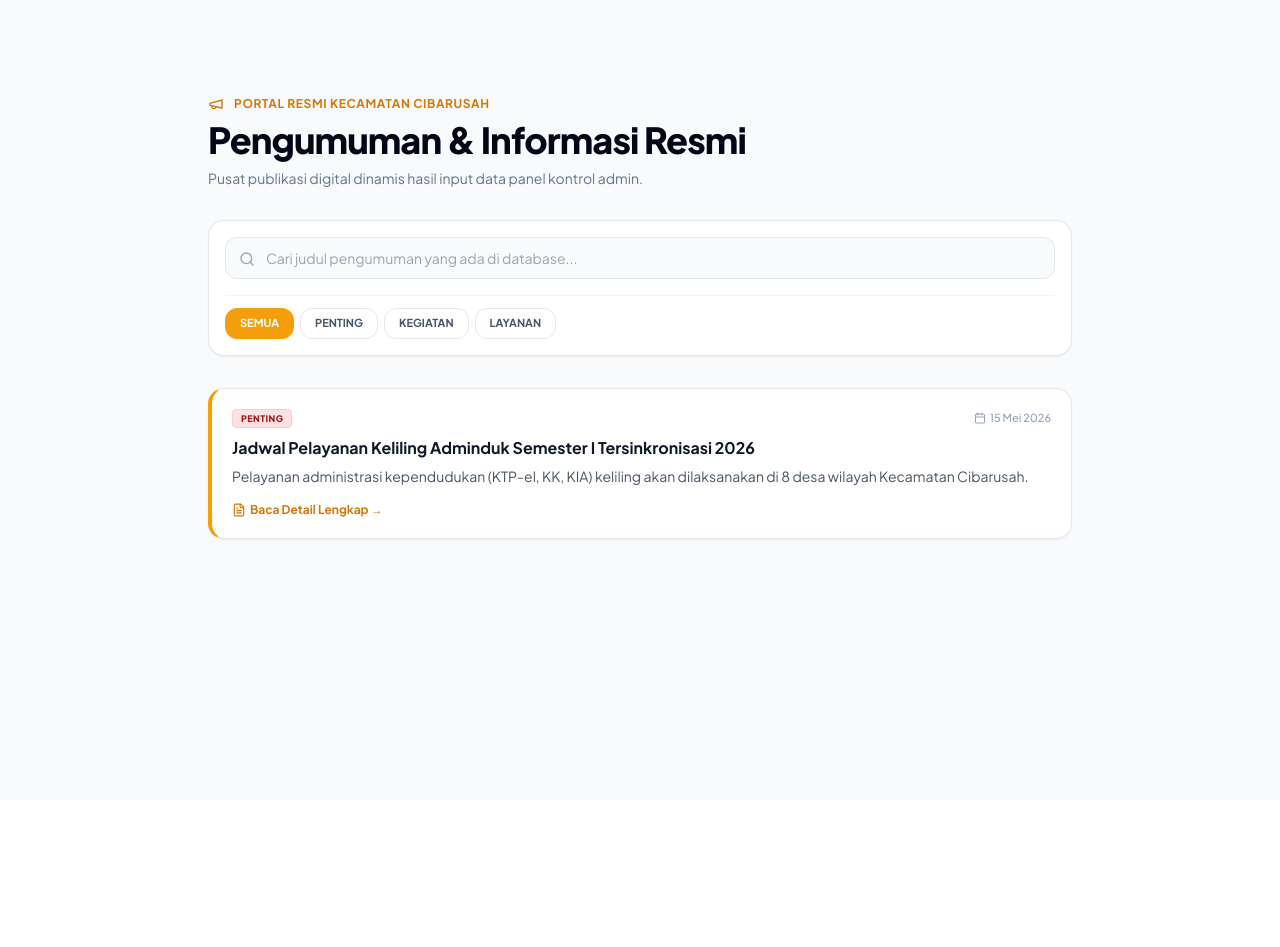
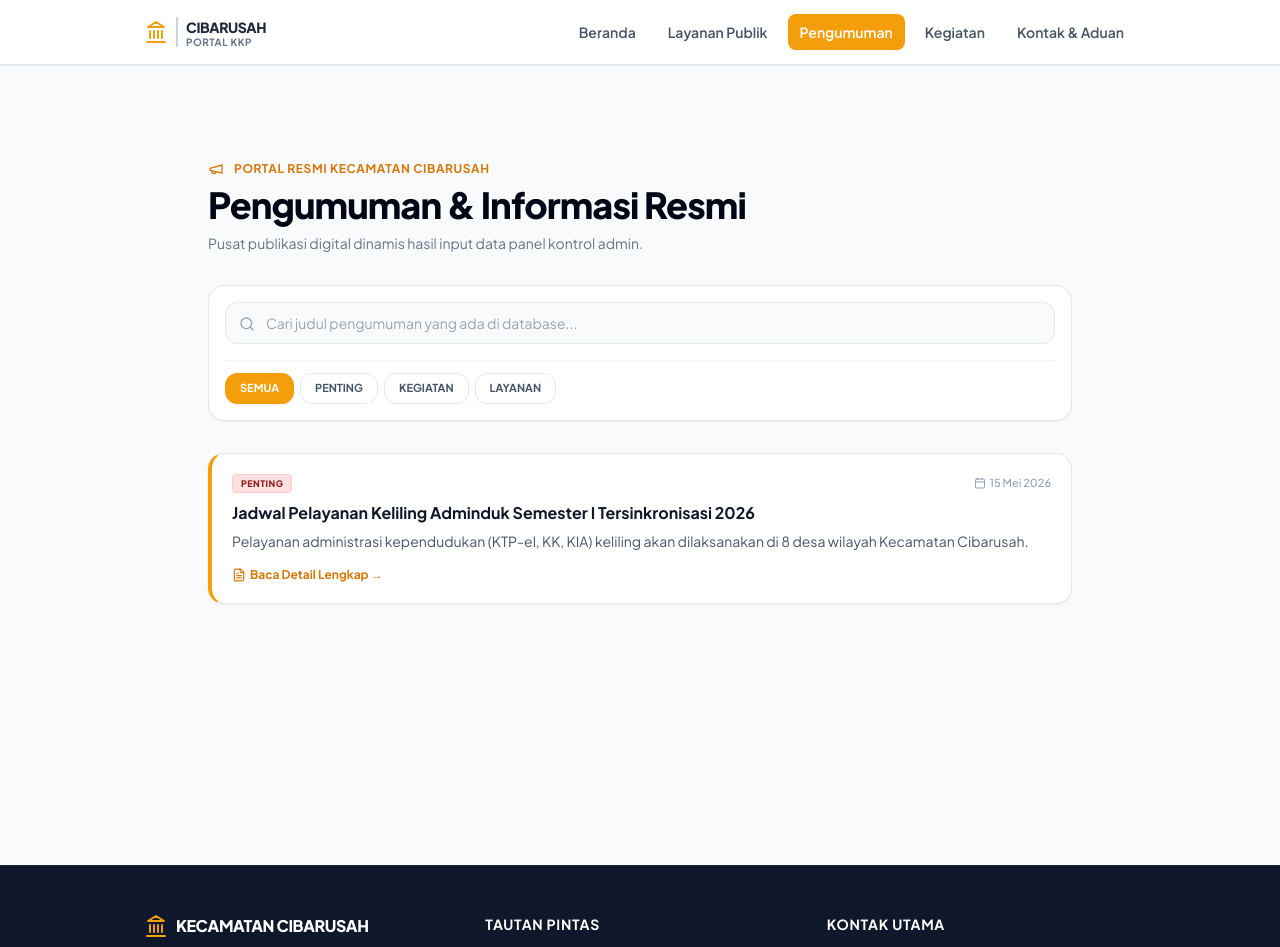
Before and after one commit to ilhammlna19/cibarusah-nextjs14, a Next.js app: page /pengumuman in a window 1280 px wide. Shown: the top 947 px of the page. Before the commit the page ends 800 px from the top, so only its background shows below. Built offline with nearby package versions, Linux system fonts and the light colour scheme.

Commit message:
tambah navbar footer pengumuman

```diff
--- a/src/app/pengumuman/page.tsx
+++ b/src/app/pengumuman/page.tsx
@@ -1,7 +1,9 @@
 "use client";
 
 import React, { useState, useEffect } from "react";
-import { Megaphone, Calendar, FileText, X, Search, Filter } from "lucide-react";
+import { Megaphone, Calendar, FileText, X, Search } from "lucide-react";
+import Navbar from "@/components/Navbar";
+import Footer from "@/components/Footer";
 
 export default function PengumumanPage() {
   const [pengumumanTerpilih, setPengumumanTerpilih] = useState<any | null>(null);
@@ -9,13 +11,11 @@ export default function PengumumanPage() {
   const [kategoriAktif, setKategoriAktif] = useState("SEMUA");
   const [daftarPengumuman, setDaftarPengumuman] = useState<any[]>([]);
 
-  // KUNCI UTAMA: MEMBACA DATABASE YANG SAMA DENGAN ADMIN DASHBOARD
   useEffect(() => {
     const dbPengumuman = localStorage.getItem("db_pengumuman");
     if (dbPengumuman) {
       setDaftarPengumuman(JSON.parse(dbPengumuman));
     } else {
-      // Data cadangan otomatis tahun 2026 jika database belum terisi dari admin
       const dataAwal = [
         {
           id: 1,
@@ -31,7 +31,6 @@ export default function PengumumanPage() {
     }
   }, []);
 
-  // FUNGSI PENCARIAN & FILTER KATEGORI (DIKLIK LANGSUNG RESPONS)
   const pengumumanTersaring = daftarPengumuman.filter((item) => {
     const cocokKataKunci = item.judul.toLowerCase().includes(kataKunci.toLowerCase()) ||
                            item.ringkasan.toLowerCase().includes(kataKunci.toLowerCase());
@@ -40,10 +39,10 @@ export default function PengumumanPage() {
   });
 
   return (
+    <>
+      <Navbar />
       <main className="min-h-screen bg-slate-50 pt-24 pb-16 text-slate-900">
         <div className="max-w-4xl mx-auto px-4">
-
-        {/* HEADER HALAMAN */}
           <div className="mb-8 text-center sm:text-left">
             <div className="flex items-center justify-center sm:justify-start gap-2.5 text-amber-600 font-bold text-xs uppercase tracking-wider mb-2">
               <Megaphone size={16} />
@@ -53,7 +52,6 @@ export default function PengumumanPage() {
             <p className="text-slate-500 text-xs sm:text-sm">Pusat publikasi digital dinamis hasil input data panel kontrol admin.</p>
           </div>
 
-        {/* KOLOM PENCARIAN & FILTER KATEGORI */}
           <div className="bg-white border border-slate-200 rounded-2xl p-4 mb-8 shadow-sm space-y-4">
             <div className="relative">
               <Search size={16} className="absolute left-3.5 top-3.5 text-slate-400" />
@@ -65,14 +63,13 @@ export default function PengumumanPage() {
                 className="w-full pl-10 pr-4 py-2.5 bg-slate-50 border border-slate-200 rounded-xl text-xs sm:text-sm text-slate-900 focus:outline-none focus:ring-2 focus:ring-amber-500 focus:bg-white transition-all"
               />
             </div>
-
             <div className="flex flex-wrap items-center gap-1.5 pt-3 border-t border-slate-100">
               {["SEMUA", "PENTING", "KEGIATAN", "LAYANAN"].map((kat) => (
                 <button
                   key={kat}
                   onClick={() => setKategoriAktif(kat)}
                   className={`px-3.5 py-1.5 text-[11px] font-bold rounded-xl border transition-all cursor-pointer ${
-                  kategoriAktif ===  kat
+                    kategoriAktif === kat
                       ? "bg-amber-500 border-amber-500 text-white shadow-sm"
                       : "bg-white border-slate-200 text-slate-600 hover:bg-slate-50"
                   }`}
@@ -83,7 +80,6 @@ export default function PengumumanPage() {
             </div>
           </div>
 
-        {/* DAFTAR KARTU PENGUMUMAN */}
           <div className="space-y-4">
             {pengumumanTersaring.length > 0 ? (
               pengumumanTersaring.map((item) => (
@@ -108,23 +104,19 @@ export default function PengumumanPage() {
               ))
             ) : (
               <div className="text-center py-12 bg-white border border-slate-200 rounded-2xl shadow-sm">
-              <p className="text-slate-400 text-xs sm:text-sm font-medium">Tidak ada data pengumuman yang cocok dengan pencarian kamu, Ham.</p>
+                <p className="text-slate-400 text-xs sm:text-sm font-medium">Tidak ada data pengumuman yang cocok.</p>
               </div>
             )}
           </div>
 
-        {/* MODAL POPUP JIKA TOMBOL DETAIL DIKLIK */}
           {pengumumanTerpilih && (
-          <div className="fixed inset-0 bg-slate-950/60 backdrop-blur-sm z-50 flex items-center justify-center p-4 animate-fadeIn">
+            <div className="fixed inset-0 bg-slate-950/60 backdrop-blur-sm z-50 flex items-center justify-center p-4">
               <div className="bg-white w-full max-w-xl rounded-2xl shadow-2xl overflow-hidden max-h-[85vh] flex flex-col border border-slate-100">
                 <div className="p-4 bg-slate-50 border-b border-slate-200 flex justify-between items-center">
                   <span className={`text-[9px] font-extrabold px-2 py-0.5 rounded border uppercase ${pengumumanTerpilih.warnaKategori || "bg-slate-100 text-slate-700"}`}>
                     {pengumumanTerpilih.kategori}
                   </span>
-                <button
-                  onClick={() => setPengumumanTerpilih(null)}
-                  className="p-1.5 text-slate-400 hover:text-slate-600 hover:bg-slate-200/60 rounded-xl transition-all cursor-pointer"
-                >
+                  <button onClick={() => setPengumumanTerpilih(null)} className="p-1.5 text-slate-400 hover:text-slate-600 hover:bg-slate-200/60 rounded-xl transition-all cursor-pointer">
                     <X size={16} />
                   </button>
                 </div>
@@ -140,8 +132,9 @@ export default function PengumumanPage() {
               </div>
             </div>
           )}
-
         </div>
       </main>
+      <Footer />
+    </>
   );
 }
```
Lines whose indentation alone changed are shown as unchanged.
